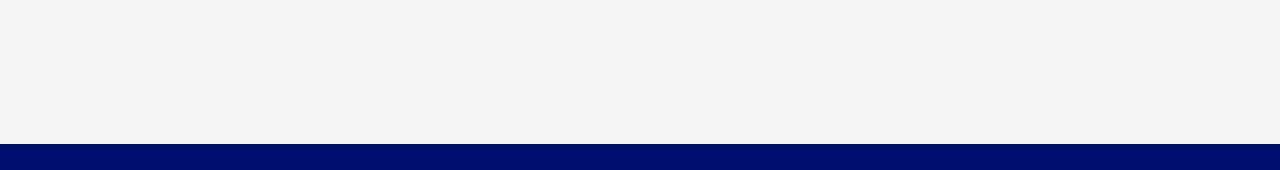
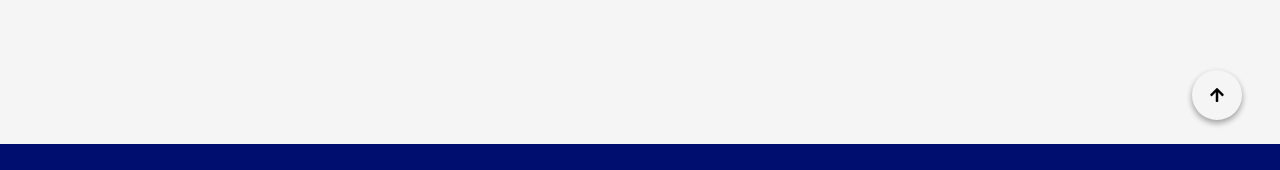
Before and after one commit to hugoduchene/ReactPortfolio, a React (Create React App) app: page / in a window 1280 px wide. Shown: the part 656-826 px from the top of the page. Built offline with nearby package versions, Linux system fonts and the light colour scheme.

Commit message:
ajout du bouton up

```diff
--- a/public/index.html
+++ b/public/index.html
@@ -26,7 +26,7 @@
       work correctly both with client-side routing and a non-root public URL.
       Learn how to configure a non-root public URL by running `npm run build`.
     -->
-    <title>React App</title>
+    <title>Hugo.dev</title>
   </head>
   <body>
     <noscript>You need to enable JavaScript to run this app.</noscript>
--- a/src/App.js
+++ b/src/App.js
@@ -19,7 +19,7 @@ import {mainBlue, mainGris} from './assets/js/color'
 import Reveal from 'react-reveal/Reveal';
 import { FontAwesomeIcon } from '@fortawesome/react-fontawesome'
 import { faTwitter, faLinkedin} from '@fortawesome/free-brands-svg-icons'
-import { faEnvelope } from '@fortawesome/free-solid-svg-icons'
+import { faEnvelope, faArrowUp } from '@fortawesome/free-solid-svg-icons'
 
 const App = () => {
 
@@ -41,7 +41,7 @@ const App = () => {
 
     {/* box one */}
 
-      <Row height="90vh" backgroundColor={mainGris} alignItems="center">
+      <Row height="90vh" backgroundColor={mainGris} alignItems="center" id="firstBox">
         <Container flex={true}>
           <Col size="50%">
             <Reveal>
@@ -50,7 +50,7 @@ const App = () => {
                 <SubTitle size="3rem">Hugo Duchêne</SubTitle>
                 <Text width="90%" lineHeight="1.5">Passionné depuis ma tendre enfance, j'ai commencé à programmer à l'âge de 15 ans
                 suite à un film qui m'a profondément marqué. À 18 ans j'ai voulu me professionnaliser dans le monde du dévloppement web.
-                Et en à peine 3 mois j'ai réussi à être diplomé de la formation développeur d'application python de OpenClassrooms.
+                En à peine 3 mois j'ai réussi à être diplomé de la formation développeur d'application python de OpenClassrooms.
                 </Text>
               </div>
             </Reveal>
@@ -202,6 +202,23 @@ const App = () => {
         </Reveal>
       </Row>
 
+      {/* button to top */}
+
+      <Button
+        as="a"
+        href="#firstBox"
+        color="black"
+        width="50px"
+        height="50px"
+        alignItems="center"
+        position="fixed"
+        right="3%"
+        bottom="3%"
+        style={{boxShadow: "0 3px 6px rgba(0,0,0,.16), 0 3px 6px rgba(0,0,0,.23)", borderRadius: "25px", backgroundColor: mainGris}}
+      >
+        <FontAwesomeIcon icon={faArrowUp} />
+      </Button>
+
       {/* footer */}
 
       <Footer backgroundColor={mainBlue} padding="15px" textAlign="center" style={{borderTop: "0.1px solid white"}}>Hugo.dev © 2021</Footer>
--- a/src/atoms/Button.jsx
+++ b/src/atoms/Button.jsx
@@ -1,6 +1,9 @@
 import styled from 'styled-components'
 
 export const Button = styled.div`
+    right: ${props => props.right ? props.right : null};
+    bottom: ${props => props.bottom ? props.bottom : null};
+    position: ${props => props.position ? props.position : null};
     width: ${props => props.width ? props.width : null};
     height: ${props => props.height ? props.height: null};
     justify-content: ${props => props.alignItems ? "center": null};
```
Also changed, not shown: 1 other file (tests, documents, lock files or other folders).
